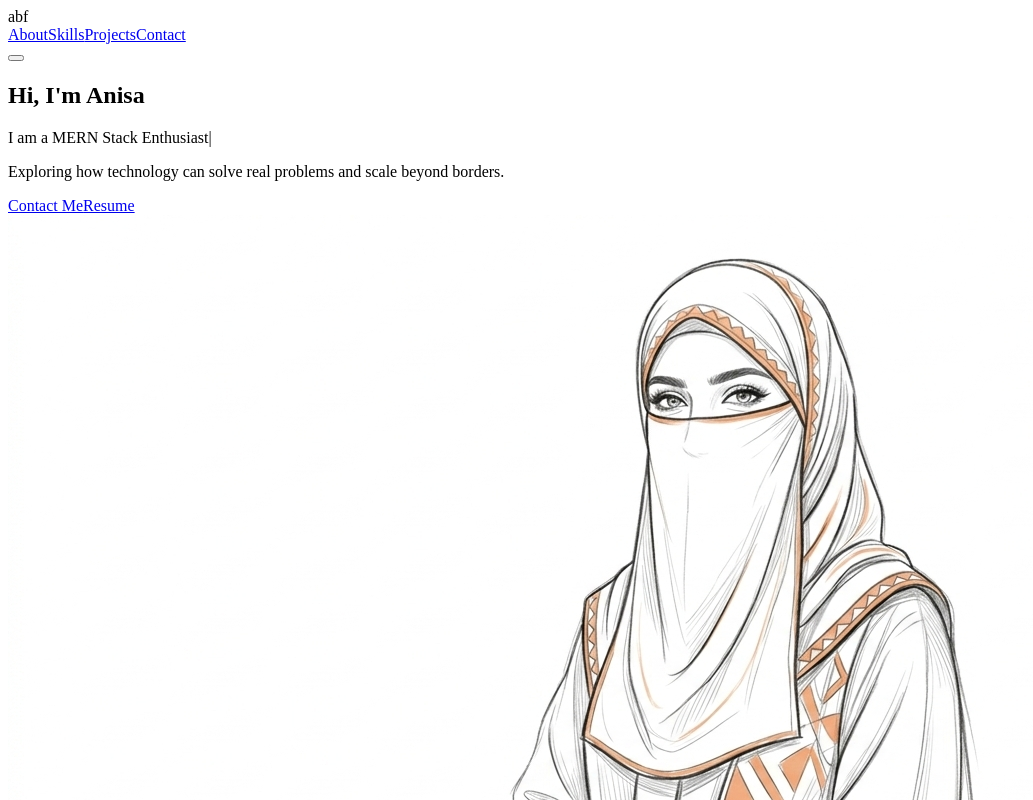
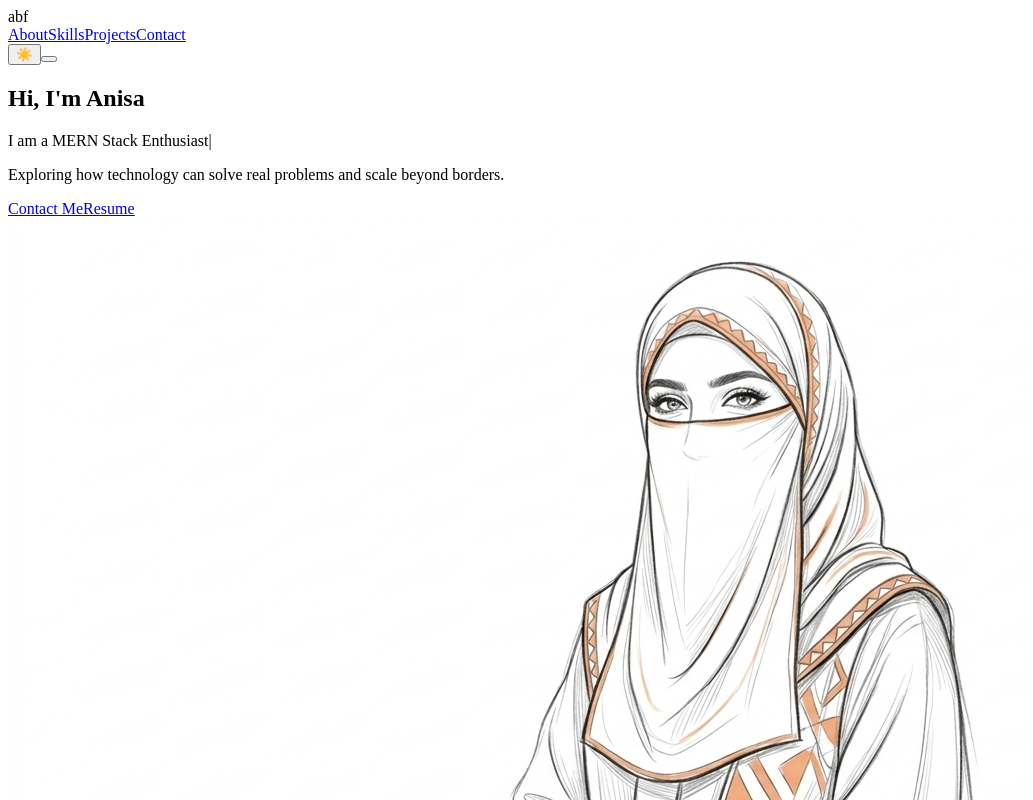
Before and after one commit to theanisa/Portfolio, a React (Vite) app: page / in a window 1280 px wide. Shown: the top 800 px of the page, without its empty margins (0-1033 px from the left). Built offline with nearby package versions, Linux system fonts and the light colour scheme; the HTML template or start-up script is replaced by a standard one.

Commit message:
add dark mode toggle button and state to Navbar

```diff
--- a/src/components/Navbar.jsx
+++ b/src/components/Navbar.jsx
@@ -3,12 +3,21 @@ import React, { useEffect, useState } from 'react'
 export default function Navbar(){
   const [scrolled,setScrolled] = useState(false)
   const [mobileMenuOpen,setMobileMenuOpen] = useState(false)
+  const [darkMode,setDarkMode] = useState(() => {
+    const stored = localStorage.getItem('theme')
+    return stored === 'dark'
+  })
 
   useEffect(()=>{
     const onScroll = () => setScrolled(window.scrollY > 20)
     window.addEventListener('scroll', onScroll)
     return () => window.removeEventListener('scroll', onScroll)
   },[])
+
+  useEffect(() => {
+    document.body.classList.toggle('dark', darkMode)
+    localStorage.setItem('theme', darkMode ? 'dark' : 'light')
+  }, [darkMode])
 
   return (
     <header className={`navbar ${scrolled ? 'scrolled' : ''}`}>
@@ -19,6 +28,9 @@ export default function Navbar(){
         <a href="#projects">Projects</a>
         <a href="#contact">Contact</a>
       </nav>
+      <button className="theme-toggle" onClick={()=>setDarkMode(m=>!m)} aria-label="Toggle theme">
+        {darkMode ? '🌙' : '☀️'}
+      </button>
       <button className="mobile-menu-btn" onClick={()=>setMobileMenuOpen(!mobileMenuOpen)} aria-label="Toggle menu">
         <span></span>
         <span></span>
```
